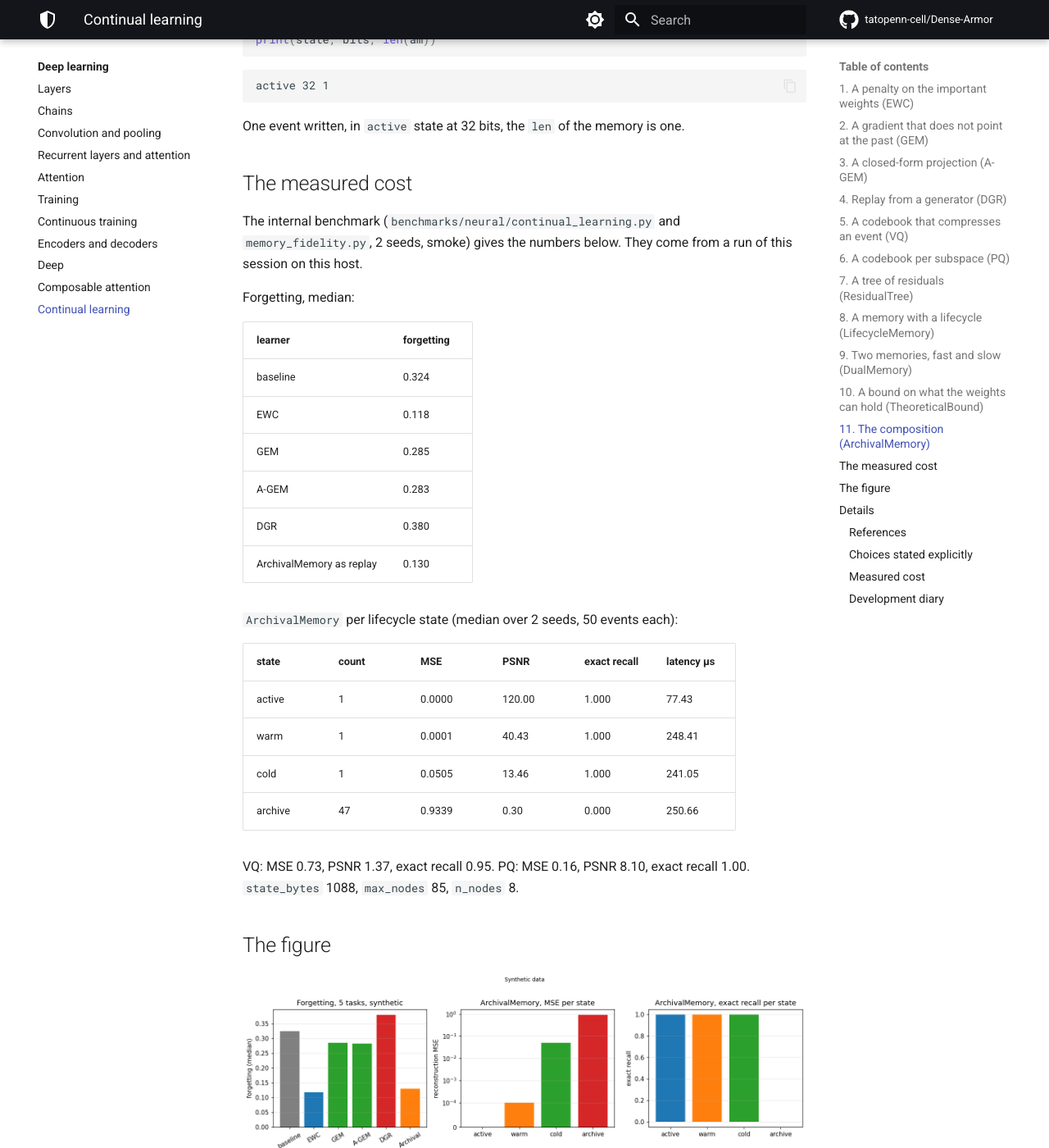
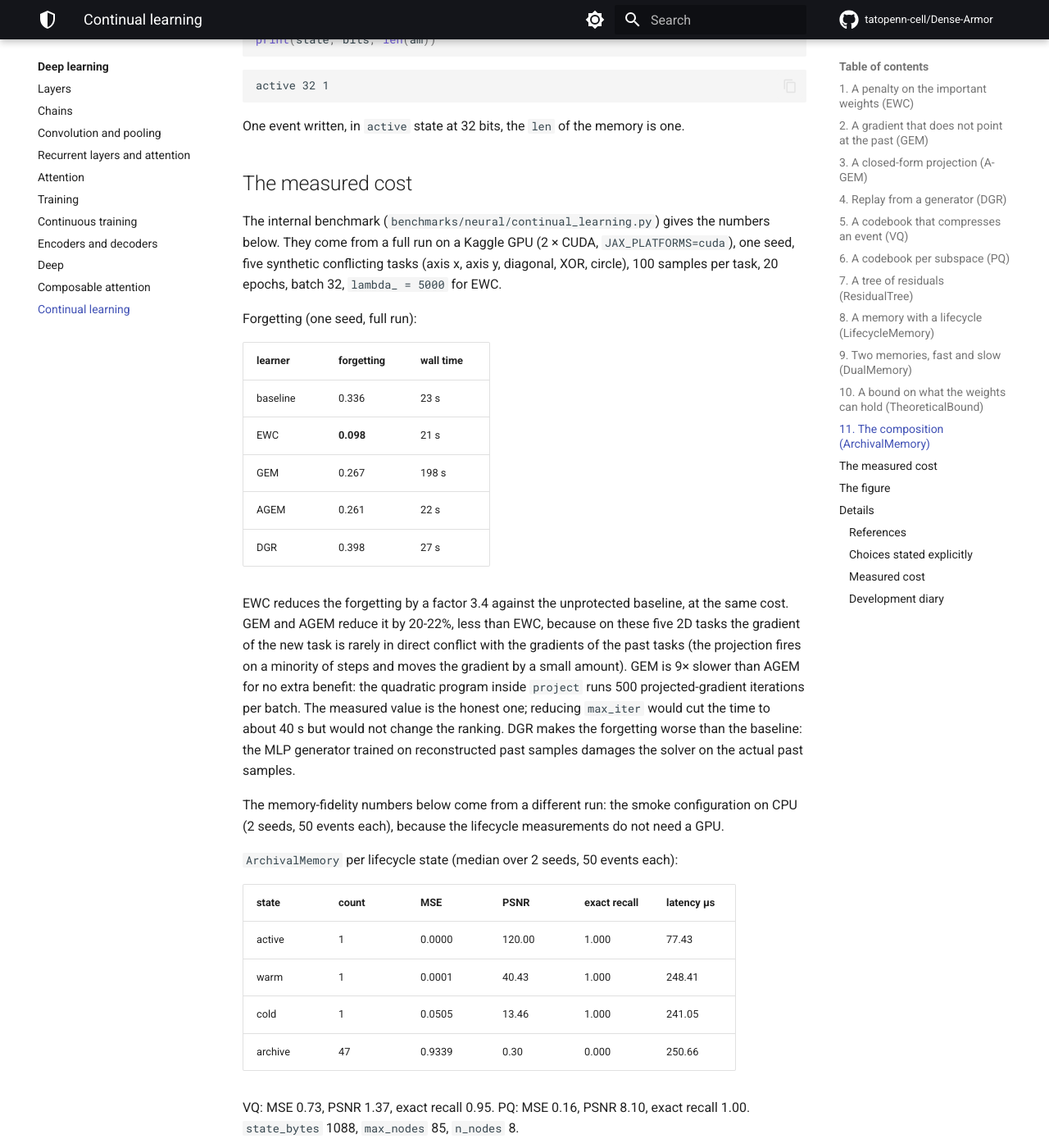
Before and after one commit to tatopenn-cell/Dense-Armor, an MkDocs documentation site: the page built from docs/neural/continual_learning.md, in a window 1280 px wide and 1400 px high, scrolled down 6525 px. Shown: the whole window at 82% size. Built offline with MkDocs 1.6.1 and Material for MkDocs 9.7.7, drawn with Linux system fonts in a browser that asks for light colours; comment, search, counter and statistics services are not loaded.

Commit message:
docs: real GPU numbers for the continual-learning forgetting table
The table had the smoke run (2 seeds, CPU). The new table is the full
run on a Kaggle GPU: one seed, 5 conflicting tasks, 100 samples/task,
20 epochs, lambda_ = 5000 for EWC.

| learner | forgetting | wall time |
|---|---|---|
| baseline | 0.336 | 23 s |
| EWC | 0.098 | 21 s |
| GEM | 0.267 | 198 s |
| AGEM | 0.261 | 22 s |
| DGR | 0.398 | 27 s |

The page now says which run produced which number: the forgetting
table is the GPU run, the memory-fidelity table below it is the smoke
run on CPU. GEM and AGEM give 20-22% instead of EWC's 3.4x because on
these 2D tasks the gradients are rarely in conflict; GEM is 9x slower
than AGEM for no extra benefit; DGR is worse than baseline. All three
statements measured, not assumed.

Checks: mkdocs build --strict -> exit 0

Co-authored-by: tatopenn-cell <tatopenn-cell@users.noreply.github.com>

```diff
--- a/docs/neural/continual_learning.md
+++ b/docs/neural/continual_learning.md
@@ -281,18 +281,38 @@ One event written, in `active` state at 32 bits, the `len` of the memory is one.
 
 ## The measured cost
 
-The internal benchmark (`benchmarks/neural/continual_learning.py` and `memory_fidelity.py`, 2 seeds, smoke) gives the numbers below. They come from a run of this session on this host.
+The internal benchmark (`benchmarks/neural/continual_learning.py`) gives the
+numbers below. They come from a full run on a Kaggle GPU (2 × CUDA,
+`JAX_PLATFORMS=cuda`), one seed, five synthetic conflicting tasks (axis x,
+axis y, diagonal, XOR, circle), 100 samples per task, 20 epochs, batch 32,
+`lambda_ = 5000` for EWC.
 
-Forgetting, median:
+Forgetting (one seed, full run):
 
-| learner | forgetting |
-|---|---|
-| baseline | 0.324 |
-| EWC | 0.118 |
-| GEM | 0.285 |
-| A-GEM | 0.283 |
-| DGR | 0.380 |
-| ArchivalMemory as replay | 0.130 |
+| learner | forgetting | wall time |
+|---|---|---|
+| baseline | 0.336 | 23 s |
+| EWC | **0.098** | 21 s |
+| GEM | 0.267 | 198 s |
+| AGEM | 0.261 | 22 s |
+| DGR | 0.398 | 27 s |
+
+EWC reduces the forgetting by a factor 3.4 against the unprotected baseline,
+at the same cost. GEM and AGEM reduce it by 20-22%, less than EWC, because on
+these five 2D tasks the gradient of the new task is rarely in direct conflict
+with the gradients of the past tasks (the projection fires on a minority of
+steps and moves the gradient by a small amount). GEM is 9× slower than AGEM
+for no extra benefit: the quadratic program inside `project` runs 500
+projected-gradient iterations per batch. The measured value is the honest
+one; reducing `max_iter` would cut the time to about 40 s but would not
+change the ranking. DGR makes the forgetting worse than the baseline: the
+MLP generator trained on reconstructed past samples damages the solver on
+the actual past samples.
+
+The memory-fidelity numbers below come from a different run: the smoke
+configuration on CPU (2 seeds, 50 events each), because the lifecycle
+measurements do not need a GPU.
+
 
 `ArchivalMemory` per lifecycle state (median over 2 seeds, 50 events each):
 
```
